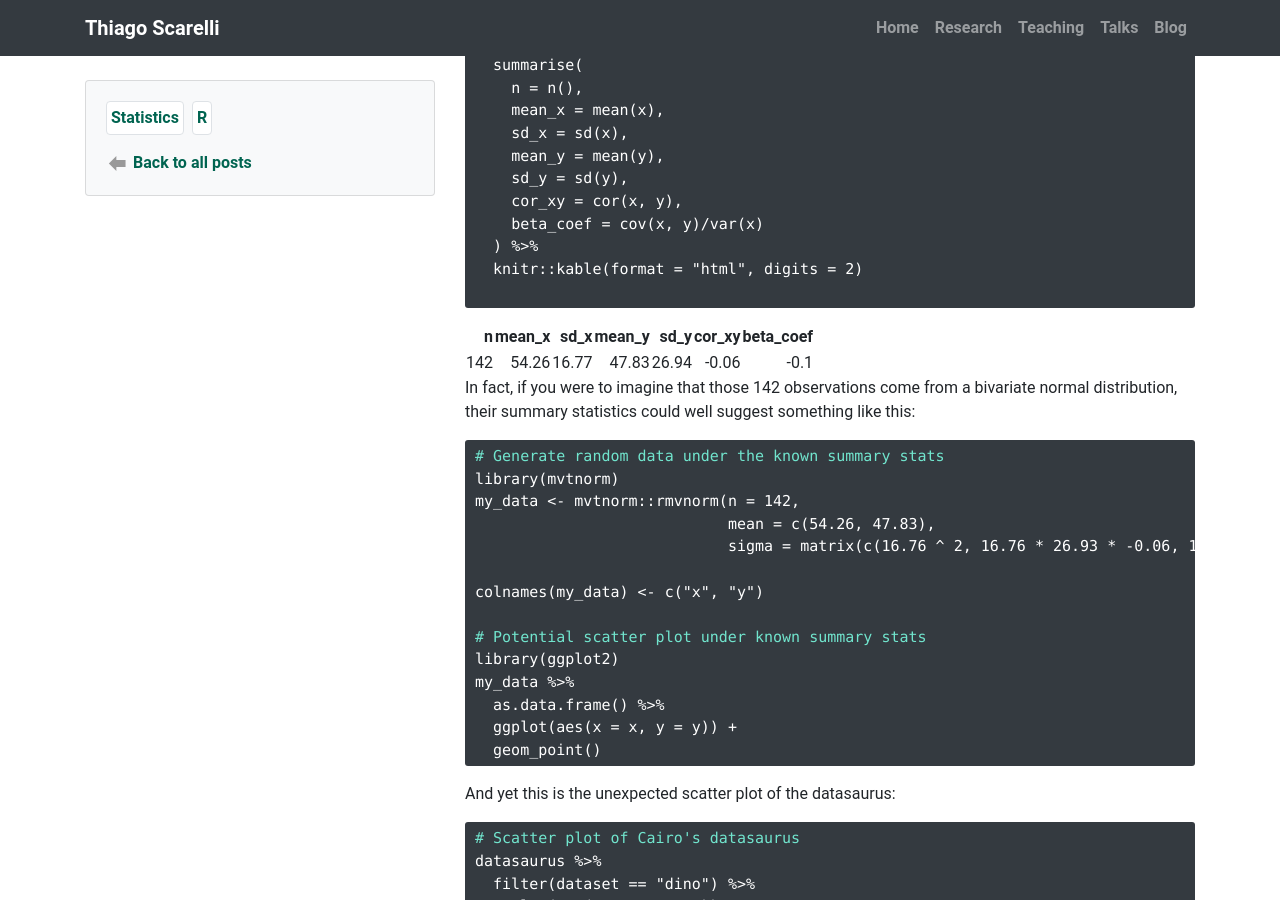
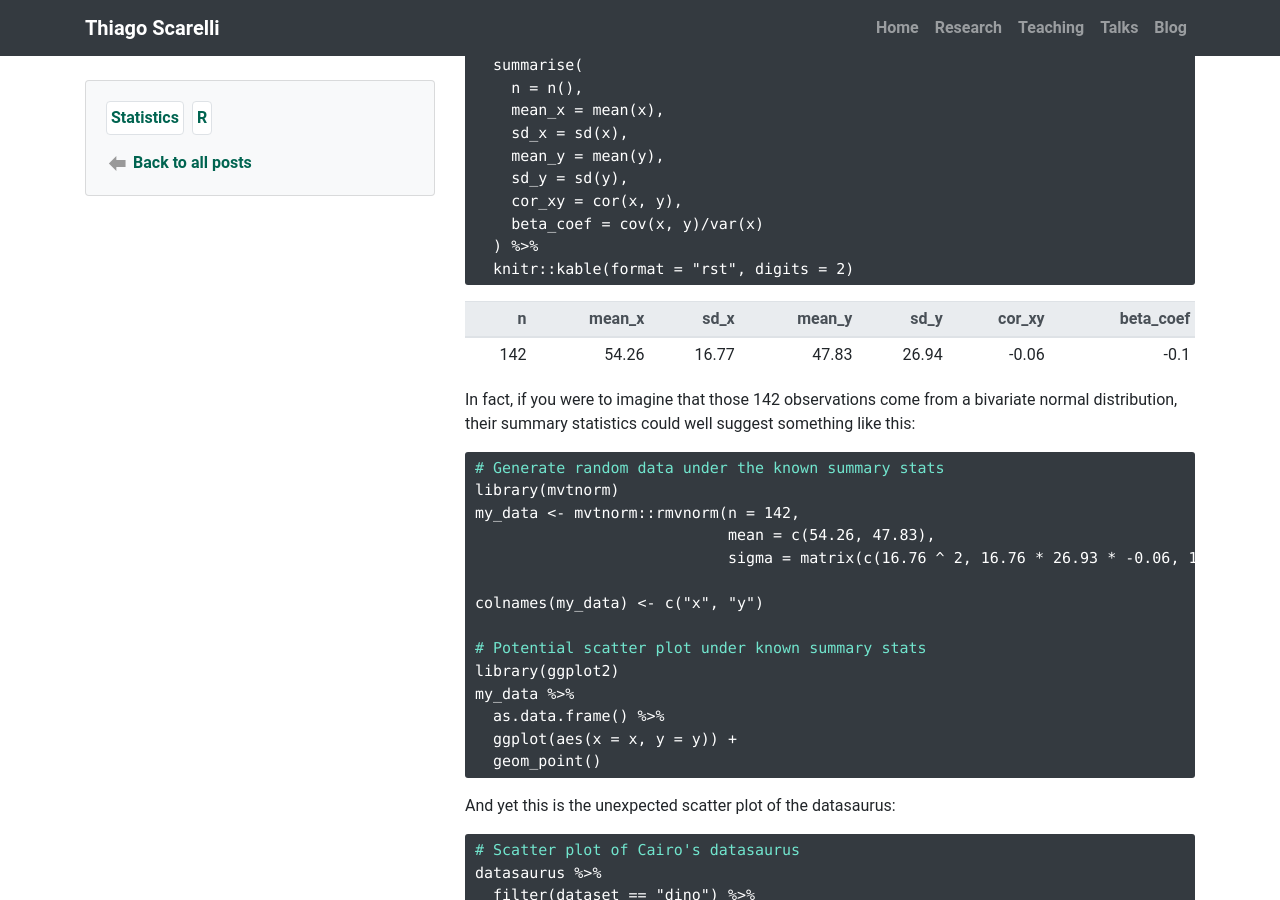
Before and after one commit to thiagoscarelli/thiagoscarelli.github.io, a Jekyll site: the page built from _posts/2020-10-17-Datasaurus-Dozen.md, in a window 1280 px wide and 900 px high, scrolled down 521 px. Built offline with Jekyll 4.4.1, drawn with Linux system fonts in a browser that asks for light colours.

Commit message:
Update 2020-10-17-Datasaurus-Dozen.md

````diff
--- a/_posts/2020-10-17-Datasaurus-Dozen.md
+++ b/_posts/2020-10-17-Datasaurus-Dozen.md
@@ -33,12 +33,11 @@
     cor_xy = cor(x, y),
     beta_coef = cov(x, y)/var(x)
   ) %>%
-  knitr::kable(format = "html", digits = 2)
-
+  knitr::kable(format = "rst", digits = 2)
 ```
 
-<table>
- <thead>
+<table class="table table-sm">
+  <thead class="thead-light">
   <tr>
    <th style="text-align:right;"> n </th>
    <th style="text-align:right;"> mean_x </th>
````
